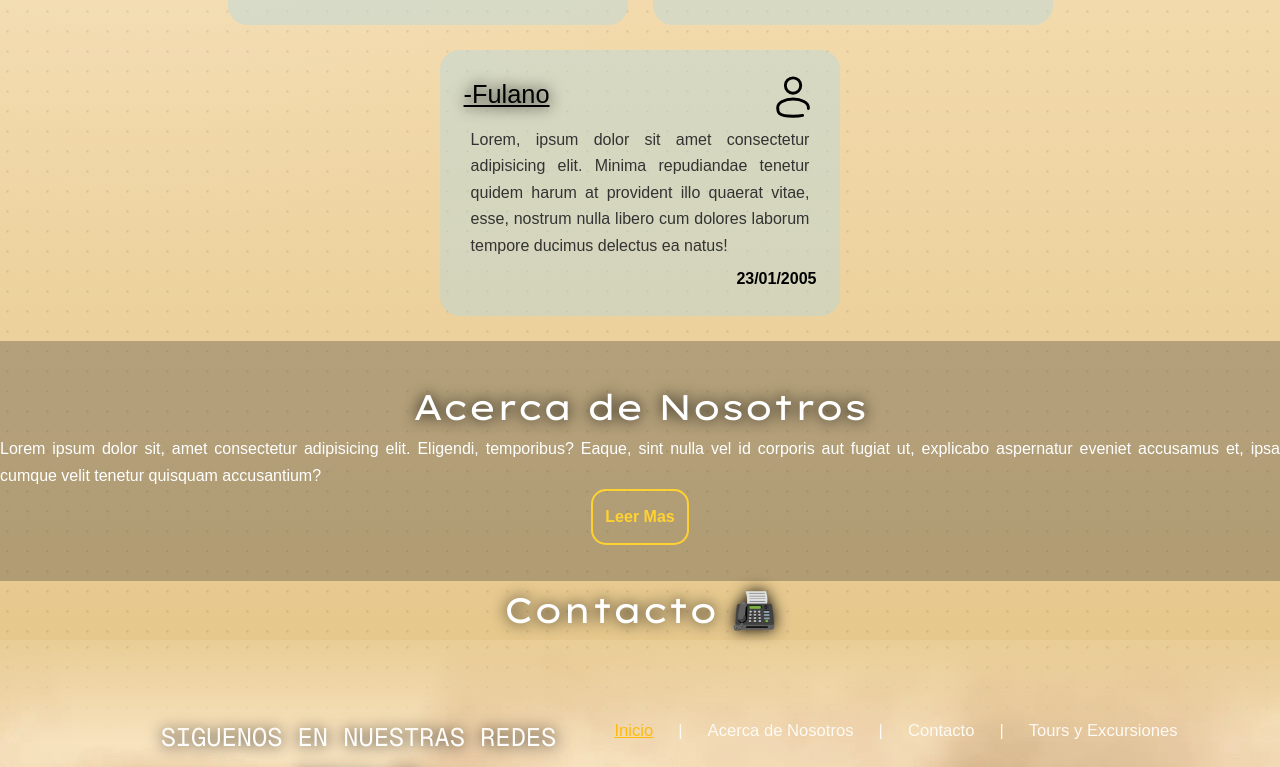
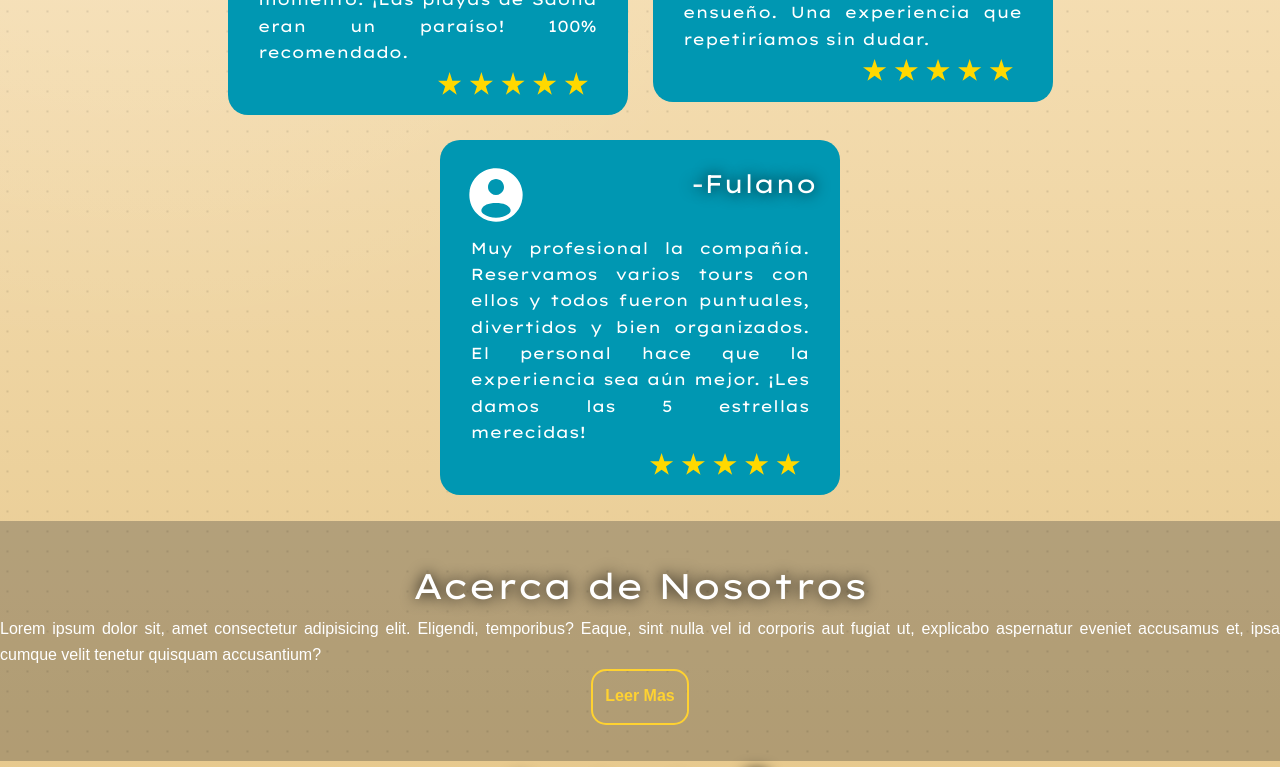
Before and after one commit to Yenser1/puntacana-fun, a Next.js app: page / in a window 1280 px wide. Shown: the part 1080-1847 px from the top of the page. Built offline with nearby package versions, Linux system fonts and the light colour scheme; a web font is replaced by a local one.

Commit message:
Cards adjustment

```diff
--- a/src/app/Components/Card.js
+++ b/src/app/Components/Card.js
@@ -1,32 +1,45 @@
 "use client";
 import { motion } from "framer-motion";
+import { Lexend_Giga } from "next/font/google";
+import Image from "next/image";
+
+const lexend = Lexend_Giga({
+    subsets: ["latin"],
+    weight: "400",
+    preload: true,
+});
 
 function Card({ persona, contenido, svg, className, personaStyle, fecha }) {
     return (
-        <div className={"bg-amber-300 p-[2%] w-1/4 min-w-[400px] rounded-4xl" + " " + className} style={{ backgroundColor: "color-mix(in srgb, lightblue 40%, transparent 60%)" }} onClick={() => {}}>
+        <motion.div
+            initial={{ y: -50, opacity: 0 }}
+            whileInView={{ y: 0, opacity: 1 }}
+            transition={{ ease: "easeInOut", duration: 0.5 }}
+            className={`${lexend.className} card bg-[#0097b2] p-[2%] pb-17 w-1/4 min-w-[400px] max-w-[400px] min-h-full rounded-4xl text-white relative` + " " + className}
+            onClick={() => {}}
+        >
             <div className="flex justify-between">
-                <motion.h1 className={"headingfoot underline" + " " + personaStyle} initial={{ y: -50, opacity: 0 }} animate={{ y: 0, opacity: 1 }} transition={{ ease: "easeInOut", duration: 0.5 }}>
-                    -{persona}
-                </motion.h1>
-                <svg width={"clamp(4.3rem,3.6vw,15rem)"} viewBox="0 0 24 24" fill="none" xmlns="http://www.w3.org/2000/svg">
+                <svg width="64px" height="64px" viewBox="0 0 24 24" fill="none" xmlns="http://www.w3.org/2000/svg">
                     <g id="SVGRepo_bgCarrier" strokeWidth="0"></g>
                     <g id="SVGRepo_tracerCarrier" strokeLinecap="round" strokeLinejoin="round"></g>
                     <g id="SVGRepo_iconCarrier">
                         {" "}
-                        <circle cx="12" cy="6" r="4" stroke="#000   " strokeWidth="1.5"></circle>{" "}
                         <path
-                            d="M19.9975 18C20 17.8358 20 17.669 20 17.5C20 15.0147 16.4183 13 12 13C7.58172 13 4 15.0147 4 17.5C4 19.9853 4 22 12 22C14.231 22 15.8398 21.8433 17 21.5634"
-                            stroke="#000"
-                            strokeWidth="1.5"
-                            strokeLinecap="round"
+                            fillRule="evenodd"
+                            clipRule="evenodd"
+                            d="M22 12C22 17.5228 17.5228 22 12 22C6.47715 22 2 17.5228 2 12C2 6.47715 6.47715 2 12 2C17.5228 2 22 6.47715 22 12ZM15 9C15 10.6569 13.6569 12 12 12C10.3431 12 9 10.6569 9 9C9 7.34315 10.3431 6 12 6C13.6569 6 15 7.34315 15 9ZM12 20.5C13.784 20.5 15.4397 19.9504 16.8069 19.0112C17.4108 18.5964 17.6688 17.8062 17.3178 17.1632C16.59 15.8303 15.0902 15 11.9999 15C8.90969 15 7.40997 15.8302 6.68214 17.1632C6.33105 17.8062 6.5891 18.5963 7.19296 19.0111C8.56018 19.9503 10.2159 20.5 12 20.5Z"
+                            fill="#fff"
                         ></path>{" "}
                     </g>
                 </svg>
+                <motion.h1 className={"headingfoot text-white" + " " + personaStyle}>-{persona}</motion.h1>
             </div>
 
-            <p className="paragraf text-justify p-[2%] text-[#333]">{contenido}</p>
-            <h3 className="text-right text-black font-extrabold">{fecha}</h3>
-        </div>
+            <p className="paragraf text-justify p-[2%] text-white">{contenido}</p>
+            <div className="absolute right-1/10">
+                <Image src={"/5starrate.svg"} width={150} height={100} alt="star rating" />
+            </div>
+        </motion.div>
     );
 }
 export default Card;
--- /dev/null
+++ b/src/app/Components/ChildrenAnimation.js
@@ -0,0 +1,16 @@
+"use client";
+import { motion } from "framer-motion";
+
+const ChildrenAnimatio = ({ children }) => {
+    return (
+        <div className="flex space-x-4">
+            {children.map((child, index) => {
+                <motion.div keu={index} initial={{ y: -50, opacity: 0 }} whileInView={{ y: 0, opacity: 1 }} transition={{ ease: "easeInOut", duration: 0.5 }}>
+                    {child}
+                </motion.div>;
+            })}
+        </div>
+    );
+};
+
+export default ChildrenAnimatio;
--- a/src/app/Components/Header.js
+++ b/src/app/Components/Header.js
@@ -22,7 +22,7 @@ function Header() {
         <header
             className="w-full sticky top-0 z-100 flex
                         justify-center bg-[#87ceeb] flex-col
-                        pb-[3%] items-center"
+                        pb-[3%] items-center backdrop-blur-md"
             style={{
                 height: "clamp(80px, 23vh, 300rem)",
                 color: "white",
--- a/src/app/Styles/globals.css
+++ b/src/app/Styles/globals.css
@@ -69,6 +69,11 @@ header {
     -webkit-mask-image: linear-gradient(to bottom, black 60%, transparent 100%);
 }
 footer {
+    background-color: #f5deb3; /* Color base de la arena */
+    background-image: radial-gradient(circle at 10% 20%, rgba(255, 255, 255, 0.2) 0%, transparent 20%), radial-gradient(circle at 90% 80%, rgba(255, 255, 255, 0.2) 0%, transparent 20%),
+        radial-gradient(circle at 50% 50%, rgba(0, 0, 0, 0.1) 1px, transparent 1px), linear-gradient(to bottom, #e6c88c, #f5deb3, #e6c88c);
+    background-size: 200% 200%, /* Tamaño de los gradientes radiales */ 200% 200%, 20px 20px, /* Tamaño del "grano" de arena */ 100% 100%;
+    animation: sandMovement 10s infinite alternate;
     background-image: url(/BlurSand.webp);
     background-size: cover;
     mask-image: linear-gradient(to top, black 60%, transparent 100%);
--- a/src/app/page.jsx
+++ b/src/app/page.jsx
@@ -4,7 +4,6 @@ import "./Styles/base.css";
 import "./Styles/embla.css";
 import SplitText from "./Components/SplitText";
 import Link from "next/link";
-import ScrambledText from "./Components/ScrambleText";
 import Card from "./Components/Card";
 import Destino from "./Components/Destinos";
 
@@ -31,7 +30,7 @@ export default function LadingPage() {
         <main className="Landing-Page m-0 p-0">
             {/*Destinos Turisticos*/}
             <section className="Destinos-Turisticos w-full flex flex-col justify-center p-[2%]">
-                <SplitText className={`${lexend.className} heading text-center mb-[5%]`} text="DESTINOS TURISTICOS" splitType="chars" />
+                <h1 className={`${lexend.className} heading text-center mb-[5%]`}>DESTINOS TURISTICOS</h1>
                 <EmblaCarousel slides={DESTINOS} options={{ align: "start", loop: true, draggable: true, dragFree: true }} />
             </section>
 
@@ -46,7 +45,7 @@ export default function LadingPage() {
                         fecha={"06/07/2025"}
                         personaStyle={"text-black"}
                         contenido={
-                            "Lorem, ipsum dolor sit amet consectetur adipisicing elit. Minima repudiandae tenetur quidem harum at provident illo quaerat vitae, esse, nostrum nulla libero cum dolores laborum tempore ducimus delectus ea natus!"
+                            "Todo fue perfecto desde la recogida hasta el regreso. Los guías fueron muy divertidos y profesionales, nos hicieron sentir seguros en todo momento. ¡Las playas de Saona eran un paraíso! 100% recomendado."
                         }
                     />
                     <Card
@@ -55,7 +54,7 @@ export default function LadingPage() {
                         fecha={"02/12/2015"}
                         personaStyle={"text-black"}
                         contenido={
-                            "Lorem, ipsum dolor sit amet consectetur adipisicing elit. Minima repudiandae tenetur quidem harum at provident illo quaerat vitae, esse, nostrum nulla libero cum dolores laborum tempore ducimus delectus ea natus!"
+                            "Elegimos la excursión a la Isla Saona y superó todas nuestras expectativas. La organización fue impecable, el almuerzo delicioso y los paisajes, de ensueño. Una experiencia que repetiríamos sin dudar."
                         }
                     />
                     <Card
@@ -64,7 +63,7 @@ export default function LadingPage() {
                         fecha={"23/01/2005"}
                         personaStyle={"text-black"}
                         contenido={
-                            "Lorem, ipsum dolor sit amet consectetur adipisicing elit. Minima repudiandae tenetur quidem harum at provident illo quaerat vitae, esse, nostrum nulla libero cum dolores laborum tempore ducimus delectus ea natus!"
+                            "Muy profesional la compañía. Reservamos varios tours con ellos y todos fueron puntuales, divertidos y bien organizados. El personal hace que la experiencia sea aún mejor. ¡Les damos las 5 estrellas merecidas!"
                         }
                     />
                 </div>
```
Also changed, not shown: src/app/Components/Footer.js (+42 -34 lines), public/5starrate.svg (added).
